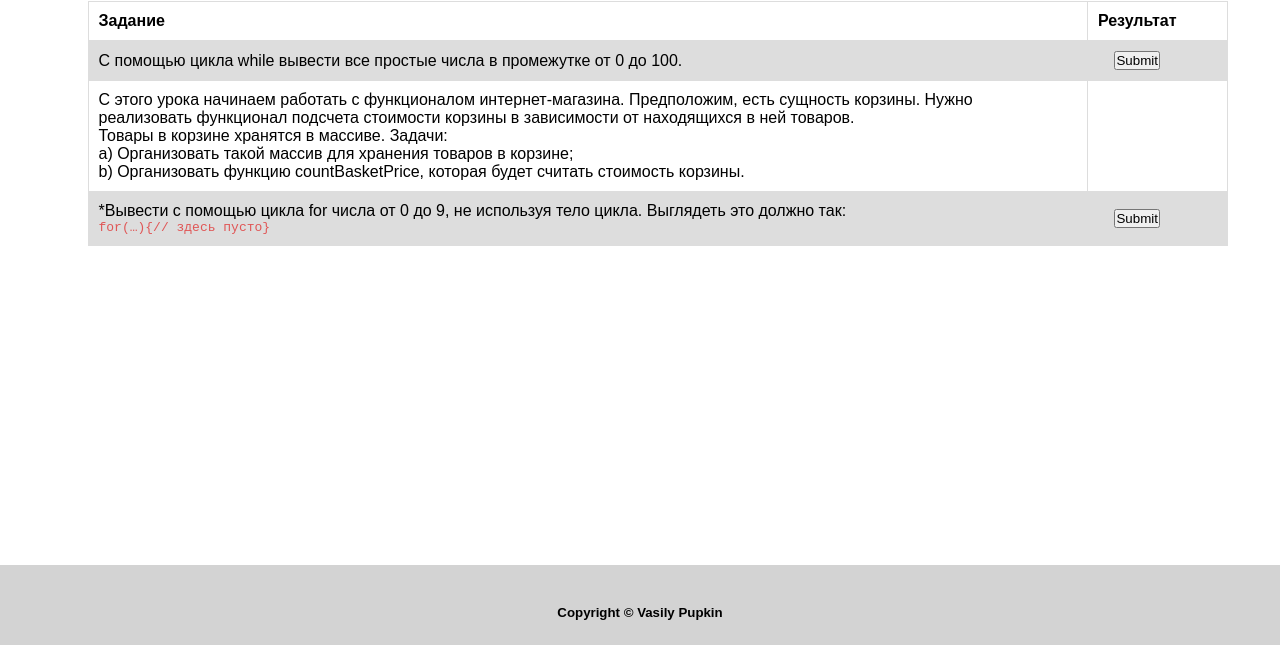
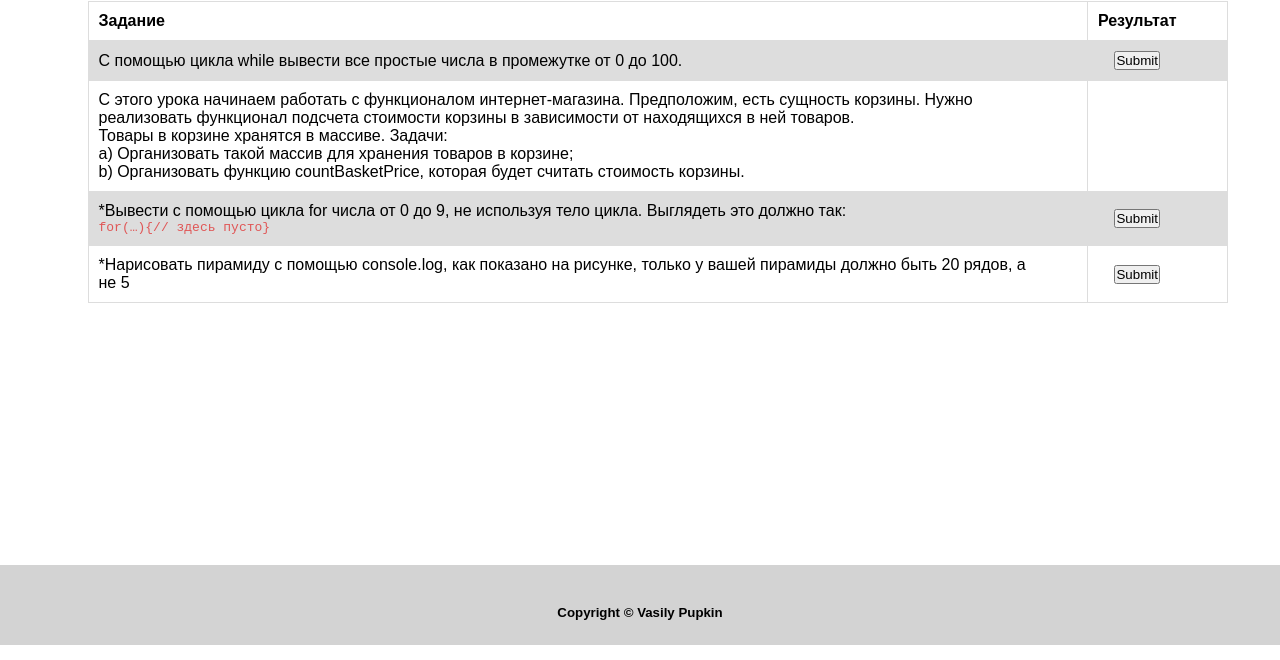
Before and after one commit to alexeyhenke/JSBasic, a plain HTML site: page pages/lesson_3.html in a window 1280 px wide. Shown: the part 155-815 px from the top of the page. Drawn offline with Linux system fonts and the light colour scheme.

Commit message:
[lesson_3] task 5

```diff
--- /dev/null
+++ b/js/printPyramid.js
@@ -0,0 +1,20 @@
+//
+function printPyramid() {
+    let pyramid = "";
+    let stars = "";
+    let space = "";
+
+    for (let i = 0; i <= 20; i++) {
+        for (let p = (20 - i); p > 0; p--) {
+            space += " ";
+        }
+
+        for (let j = 0; j <= i; j++) {
+            stars += "* ";
+        }
+        pyramid += `${i} ${space}${stars}\r`;
+        space = "";
+        stars = "";
+    }
+    alert(pyramid);
+}
--- a/pages/lesson_3.html
+++ b/pages/lesson_3.html
@@ -6,6 +6,7 @@
     <title>Урок 3. Циклы, массивы, структуры данных</title>
     <script src="../js/simpleNumber.js"></script>
     <script src="../js/printNumber.js"></script>
+    <script src="../js/printPyramid.js"></script>
 </head>
 <body>
 <div class="wrapper">
@@ -64,6 +65,19 @@
                         </div>
                     </td>
                 </tr>
+                <tr>
+                    <td>
+                        *Нарисовать пирамиду с помощью console.log, как показано на рисунке, только у вашей пирамиды
+                        должно быть 20 рядов, а не 5
+                    </td>
+                    <td>
+                        <div class="result_form">
+                            <form name="lesson_3" onsubmit="printPyramid()">
+                                <input type="submit" value="Submit">
+                            </form>
+                        </div>
+                    </td>
+                </tr>
             </table>
             <!-- second question -->
             <br>
```
